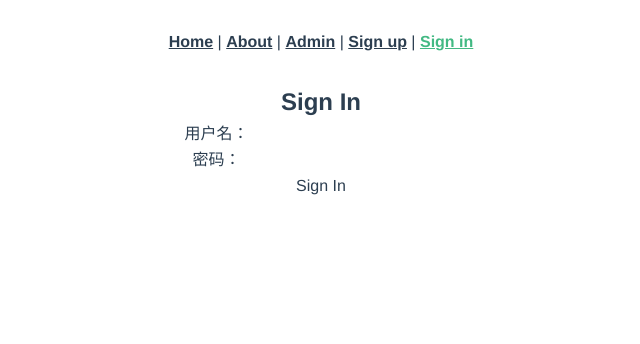
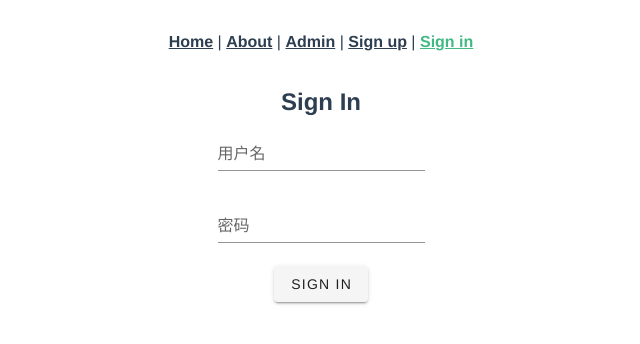
Before and after one commit to baocvcv/wenquan-platform, a Vue app in the folder frontend/: page /signin in a window 1280 px wide. Shown: the top 344 px of the page, without its empty margins (319-959 px from the left). Built offline with nearby package versions, Linux system fonts and the light colour scheme.

Commit message:
Modify Sign in Box using vuetify. #12

```diff
--- a/frontend/src/components/SignInBox.vue
+++ b/frontend/src/components/SignInBox.vue
@@ -2,16 +2,14 @@
   <div class="sign-in">
     <table>
       <tr>
-        <td>用户名：</td>
-        <td><input type="input" v-model="username" /></td>
+        <td><v-text-field v-model="username" label="用户名"></v-text-field></td>
       </tr>
       <tr>
-        <td>密码：</td>
-        <td><input type="password" v-model="password" /></td>
+        <td><v-text-field v-model="password" label="密码" type="password"></v-text-field></td>
       </tr>
       <tr>
-        <td colspan="2">
-          <input type="submit" v-on:click="click" value="Sign In" />
+        <td>
+          <v-btn v-on:click="click">Sign In</v-btn>
         </td>
       </tr>
     </table>
@@ -26,8 +24,7 @@ export default {
   data: function() {
     return {
       username: "",
-      password: "",
-      userType: "Normal"
+      password: ""
     };
   },
   methods: {
--- a/frontend/src/main.js
+++ b/frontend/src/main.js
@@ -3,7 +3,7 @@ import App from "./App.vue";
 import router from "./router";
 import store from "./store";
 import "./registerServiceWorker";
-import vuetify from './plugins/vuetify';
+import vuetify from "./plugins/vuetify";
 
 Vue.config.productionTip = false;
 
```
